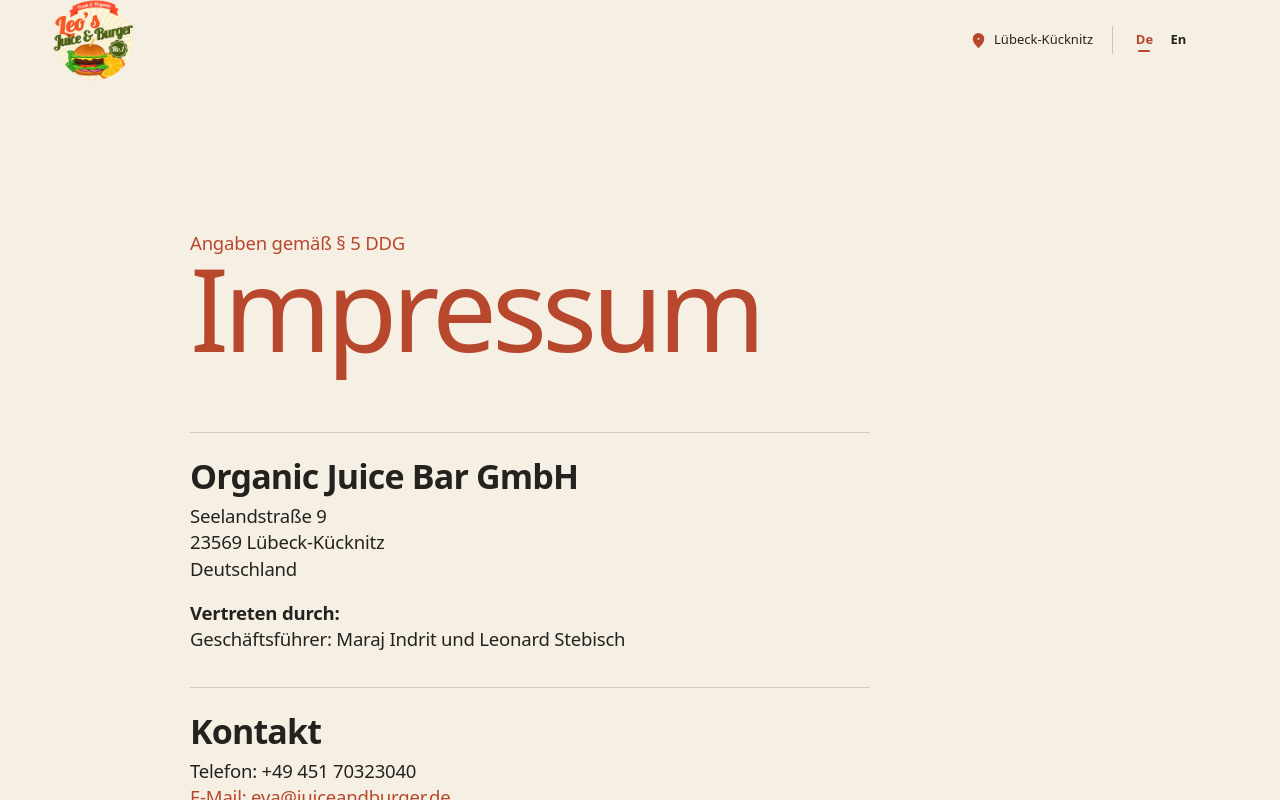
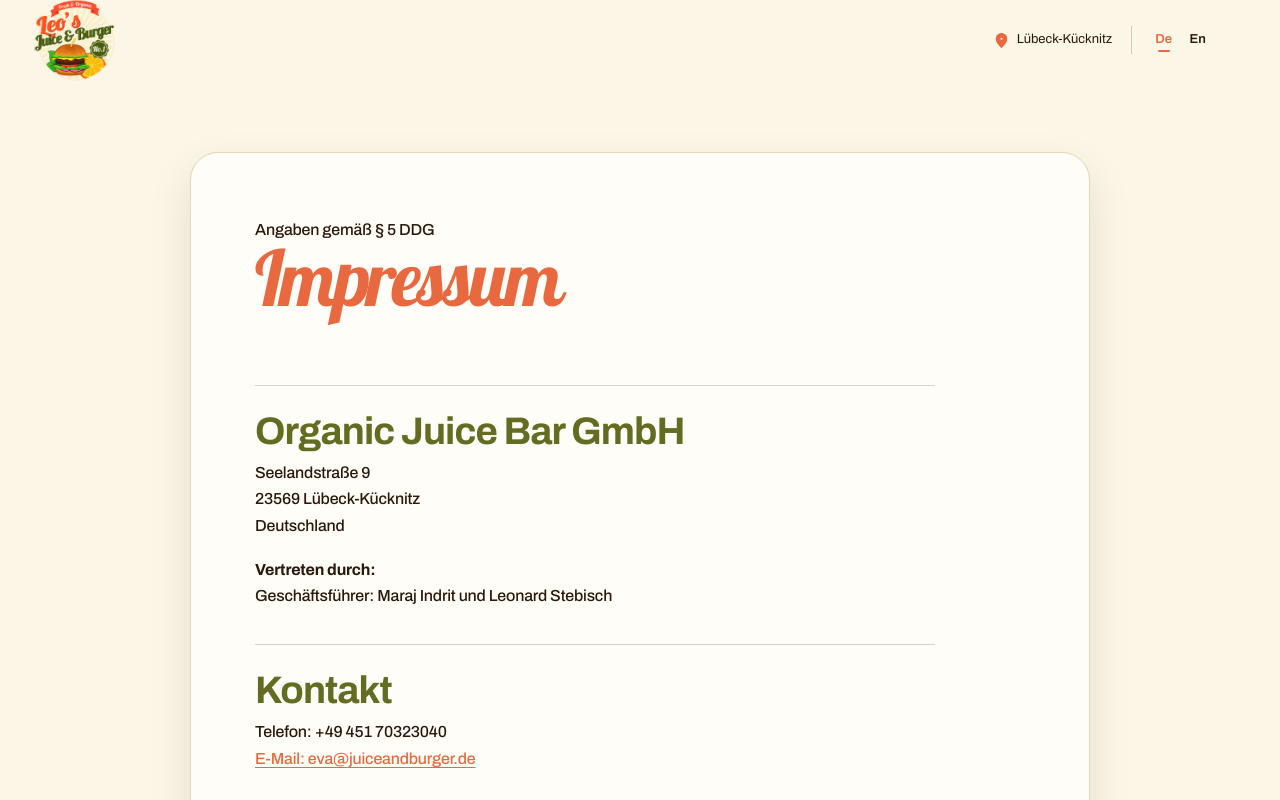
Before and after one commit to veokleo-create07/website.for.burger.leos, a Next.js app: page /de/impressum in a window 1280 px wide. Shown: the top 800 px of the page. Built offline with nearby package versions, Linux system fonts and the light colour scheme.

Commit message:
Apply warm Lobster and Archivo design system

```diff
--- a/src/app/globals.css
+++ b/src/app/globals.css
@@ -1,12 +1,12 @@
 @import "tailwindcss";
 
 @theme inline {
-  --color-cream: #f6f0e4;
-  --color-charcoal: #24221f;
-  --color-burnt-orange: #b7482d;
-  --color-olive-green: #64704a;
-  --font-heading: var(--font-bricolage-grotesque);
-  --font-body: var(--font-inter);
+  --color-cream: #fbf6e6;
+  --color-charcoal: #2b180d;
+  --color-burnt-orange: #e8693f;
+  --color-olive-green: #646c22;
+  --font-heading: var(--font-archivo);
+  --font-body: var(--font-archivo);
 }
 
 body {
@@ -104,7 +104,7 @@ summary:focus-visible {
 .site-link {
   padding: 12px 0;
   color: var(--color-charcoal);
-  font-family: var(--font-bricolage-grotesque);
+  font-family: var(--font-archivo);
   white-space: nowrap;
   font-size: 15px;
   font-weight: 600;
@@ -149,7 +149,7 @@ summary:focus-visible {
 
 .language-switcher {
   gap: 10px;
-  font-family: var(--font-bricolage-grotesque);
+  font-family: var(--font-archivo);
   font-size: 13px;
   font-weight: 600;
 }
@@ -194,7 +194,7 @@ summary:focus-visible {
   border: 2px solid var(--color-charcoal);
   border-radius: 6px;
   padding: 0 20px;
-  font-family: var(--font-bricolage-grotesque);
+  font-family: var(--font-archivo);
   font-size: 14px;
   font-weight: 650;
   transition:
@@ -351,7 +351,7 @@ summary:focus-visible {
   margin: 0;
   overflow: visible;
   color: var(--color-burnt-orange);
-  font-family: var(--font-coiny);
+  font-family: var(--font-lobster);
   font-size: clamp(150px, 20.5vw, 420px);
   font-weight: 900;
   letter-spacing: -0.06em;
@@ -430,7 +430,7 @@ summary:focus-visible {
   z-index: 4;
   opacity: 0;
   color: #f7a900;
-  font-family: var(--font-coiny);
+  font-family: var(--font-lobster);
   font-size: clamp(22px, 2.2vw, 46px);
   font-weight: 900;
   letter-spacing: -0.06em;
@@ -464,7 +464,7 @@ summary:focus-visible {
   top: 67.5%;
   left: 50%;
   color: #f2a31a;
-  font-family: var(--font-coiny);
+  font-family: var(--font-lobster);
   font-size: clamp(140px, 12.5vw, 260px);
   font-weight: 900;
   letter-spacing: -0.09em;
@@ -499,7 +499,7 @@ summary:focus-visible {
   max-width: 450px;
   margin: 0;
   color: var(--color-charcoal);
-  font-family: var(--font-bricolage-grotesque);
+  font-family: var(--font-archivo);
   font-size: clamp(20px, 1.32vw, 28px);
   font-weight: 700;
   letter-spacing: -0.035em;
@@ -704,7 +704,7 @@ summary:focus-visible {
     border-radius: 8px;
     padding: 10px 12px;
     color: var(--color-charcoal);
-    font-family: var(--font-bricolage-grotesque);
+    font-family: var(--font-archivo);
     font-size: 14px;
     font-weight: 600;
     transition: color 160ms ease, background-color 160ms ease;
@@ -913,7 +913,7 @@ summary:focus-visible {
 .reservation-label {
   display: block;
   color: var(--color-olive-green);
-  font-family: var(--font-bricolage-grotesque);
+  font-family: var(--font-archivo);
   font-size: 12px;
   font-weight: 650;
   letter-spacing: 0.08em;
@@ -923,7 +923,7 @@ summary:focus-visible {
   max-width: 420px;
   margin: 14px 0 20px;
   color: var(--color-charcoal);
-  font-family: var(--font-bricolage-grotesque);
+  font-family: var(--font-archivo);
   font-size: clamp(42px, 5vw, 74px);
   font-weight: 700;
   letter-spacing: -0.065em;
@@ -957,7 +957,7 @@ summary:focus-visible {
 
 .reservation-progress-number {
   color: var(--color-charcoal);
-  font-family: var(--font-bricolage-grotesque);
+  font-family: var(--font-archivo);
   font-size: 13px;
   font-weight: 600;
 }
@@ -1021,7 +1021,7 @@ summary:focus-visible {
 
 .reservation-section-heading strong {
   color: var(--color-charcoal);
-  font-family: var(--font-bricolage-grotesque);
+  font-family: var(--font-archivo);
   font-size: clamp(18px, 2.1vw, 26px);
   font-weight: 650;
   letter-spacing: -0.03em;
@@ -1051,7 +1051,7 @@ summary:focus-visible {
 }
 
 .reservation-calendar-header strong {
-  font-family: var(--font-bricolage-grotesque);
+  font-family: var(--font-archivo);
   font-size: 17px;
   font-weight: 650;
   text-transform: capitalize;
@@ -1087,7 +1087,7 @@ summary:focus-visible {
 .reservation-weekdays {
   margin-bottom: 7px;
   color: rgb(36 34 31 / 52%);
-  font-family: var(--font-bricolage-grotesque);
+  font-family: var(--font-archivo);
   font-size: 11px;
   font-weight: 650;
   text-align: center;
@@ -1104,7 +1104,7 @@ summary:focus-visible {
   background: transparent;
   color: var(--color-charcoal);
   cursor: pointer;
-  font-family: var(--font-bricolage-grotesque);
+  font-family: var(--font-archivo);
   font-size: 14px;
   font-weight: 600;
   transition: border-color 160ms ease, background-color 160ms ease, color 160ms ease;
@@ -1135,7 +1135,7 @@ summary:focus-visible {
 .reservation-request-fieldset legend {
   margin-bottom: 12px;
   color: var(--color-charcoal);
-  font-family: var(--font-bricolage-grotesque);
+  font-family: var(--font-archivo);
   font-size: 15px;
   font-weight: 650;
 }
@@ -1162,7 +1162,7 @@ summary:focus-visible {
   background: rgb(246 240 228 / 72%);
   color: var(--color-charcoal);
   cursor: pointer;
-  font-family: var(--font-bricolage-grotesque);
+  font-family: var(--font-archivo);
   font-size: 13px;
   font-weight: 600;
   transition: border-color 160ms ease, background-color 160ms ease, color 160ms ease, transform 160ms ease;
@@ -1202,7 +1202,7 @@ summary:focus-visible {
   gap: 8px 18px;
   margin-bottom: 32px;
   color: var(--color-olive-green);
-  font-family: var(--font-bricolage-grotesque);
+  font-family: var(--font-archivo);
   font-size: 13px;
   font-weight: 600;
 }
@@ -1271,7 +1271,7 @@ summary:focus-visible {
   border-radius: 6px;
   padding: 0 20px;
   cursor: pointer;
-  font-family: var(--font-bricolage-grotesque);
+  font-family: var(--font-archivo);
   font-size: 13px;
   font-weight: 650;
   text-align: center;
@@ -1322,7 +1322,7 @@ summary:focus-visible {
 }
 
 .reservation-summary-card strong {
-  font-family: var(--font-bricolage-grotesque);
+  font-family: var(--font-archivo);
   font-size: 18px;
   font-weight: 650;
 }
@@ -1354,7 +1354,7 @@ summary:focus-visible {
 .reservation-confirmation-summary dd {
   margin: 0;
   color: var(--color-charcoal);
-  font-family: var(--font-bricolage-grotesque);
+  font-family: var(--font-archivo);
   font-size: 13px;
   font-weight: 600;
 }
@@ -1370,7 +1370,7 @@ summary:focus-visible {
   display: grid;
   gap: 8px;
   color: var(--color-charcoal);
-  font-family: var(--font-bricolage-grotesque);
+  font-family: var(--font-archivo);
   font-size: 13px;
   font-weight: 600;
 }
@@ -1428,7 +1428,7 @@ summary:focus-visible {
   border-radius: 50%;
   background: var(--color-burnt-orange);
   color: #fff;
-  font-family: var(--font-bricolage-grotesque);
+  font-family: var(--font-archivo);
   font-size: 32px;
   font-weight: 650;
 }
@@ -1612,7 +1612,7 @@ summary:focus-visible {
 .reservation-inline-link {
   flex: 0 0 auto;
   color: var(--color-burnt-orange);
-  font-family: var(--font-bricolage-grotesque);
+  font-family: var(--font-archivo);
   font-size: 12px;
   font-weight: 650;
   text-decoration: underline;
@@ -1645,7 +1645,7 @@ summary:focus-visible {
   background: transparent;
   color: var(--color-burnt-orange);
   cursor: pointer;
-  font-family: var(--font-bricolage-grotesque);
+  font-family: var(--font-archivo);
   font-size: 13px;
   font-weight: 650;
   text-align: left;
@@ -1690,7 +1690,7 @@ summary:focus-visible {
   display: grid;
   gap: 6px;
   color: var(--color-charcoal);
-  font-family: var(--font-bricolage-grotesque);
+  font-family: var(--font-archivo);
   font-size: 12px;
   font-weight: 600;
 }
@@ -1806,7 +1806,7 @@ summary:focus-visible {
 
 .reservation-time-picker > span {
   color: var(--color-charcoal);
-  font-family: var(--font-bricolage-grotesque);
+  font-family: var(--font-archivo);
   font-size: 13px;
   font-weight: 650;
 }
@@ -1825,7 +1825,7 @@ summary:focus-visible {
     rgb(246 240 228 / 80%);
   color: var(--color-charcoal);
   cursor: pointer;
-  font-family: var(--font-bricolage-grotesque);
+  font-family: var(--font-archivo);
   font-size: 14px;
   font-weight: 600;
 }
@@ -1985,7 +1985,7 @@ summary:focus-visible {
 .favorites-kicker {
   margin: 0 0 10px;
   color: var(--color-olive-green);
-  font-family: var(--font-bricolage-grotesque);
+  font-family: var(--font-archivo);
   font-size: 13px;
   font-weight: 650;
   letter-spacing: 0.08em;
@@ -1995,7 +1995,7 @@ summary:focus-visible {
 .favorites-heading h2 {
   margin: 0;
   color: var(--color-charcoal);
-  font-family: var(--font-coiny);
+  font-family: var(--font-lobster);
   font-size: clamp(54px, 8vw, 130px);
   font-weight: 900;
   letter-spacing: -0.065em;
@@ -2065,7 +2065,7 @@ summary:focus-visible {
   z-index: 1;
   margin: 14px 0 0;
   color: var(--color-charcoal);
-  font-family: var(--font-bricolage-grotesque);
+  font-family: var(--font-archivo);
   font-size: clamp(16px, 1.5vw, 23px);
   font-weight: 650;
   letter-spacing: -0.035em;
@@ -2158,7 +2158,7 @@ summary:focus-visible {
 .voucher-kicker {
   margin: 0 0 12px;
   color: #f7a900;
-  font-family: var(--font-bricolage-grotesque);
+  font-family: var(--font-archivo);
   font-size: 13px;
   font-weight: 650;
   letter-spacing: 0.08em;
@@ -2168,7 +2168,7 @@ summary:focus-visible {
 .voucher-copy h2 {
   margin: 0;
   color: var(--color-cream);
-  font-family: var(--font-coiny);
+  font-family: var(--font-lobster);
   font-size: clamp(58px, 7vw, 118px);
   font-weight: 900;
   letter-spacing: -0.065em;
@@ -2179,7 +2179,7 @@ summary:focus-visible {
   max-width: 390px;
   margin: 24px 0 0;
   color: rgb(246 240 228 / 88%);
-  font-family: var(--font-bricolage-grotesque);
+  font-family: var(--font-archivo);
   font-size: clamp(18px, 1.65vw, 26px);
   font-weight: 600;
   letter-spacing: -0.03em;
@@ -2251,14 +2251,14 @@ summary:focus-visible {
 }
 
 .voucher-card-title {
-  font-family: var(--font-coiny);
+  font-family: var(--font-lobster);
   font-size: clamp(28px, 3vw, 44px);
   line-height: 0.9;
 }
 
 .voucher-card-subtitle,
 .voucher-card-note {
-  font-family: var(--font-bricolage-grotesque);
+  font-family: var(--font-archivo);
   font-size: 13px;
   font-weight: 600;
 }
@@ -2479,7 +2479,7 @@ summary:focus-visible {
   max-width: 900px;
   margin: 0 auto;
   color: var(--color-burnt-orange);
-  font-family: var(--font-coiny);
+  font-family: var(--font-lobster);
   font-size: clamp(58px, 8vw, 132px);
   font-weight: 900;
   letter-spacing: -0.065em;
@@ -2491,7 +2491,7 @@ summary:focus-visible {
   max-width: 560px;
   margin: 28px auto 0;
   color: var(--color-charcoal);
-  font-family: var(--font-bricolage-grotesque);
+  font-family: var(--font-archivo);
   font-size: clamp(18px, 2vw, 28px);
   font-weight: 600;
   letter-spacing: -0.035em;
@@ -2512,7 +2512,7 @@ summary:focus-visible {
   gap: 10px 34px;
   margin: 38px auto 0;
   color: rgb(36 34 31 / 78%);
-  font-family: var(--font-bricolage-grotesque);
+  font-family: var(--font-archivo);
   font-size: 15px;
   font-weight: 550;
   line-height: 1.35;
@@ -2530,7 +2530,7 @@ summary:focus-visible {
 .visit-accent {
   position: absolute;
   color: #f7a900;
-  font-family: var(--font-bricolage-grotesque);
+  font-family: var(--font-archivo);
   font-size: clamp(24px, 3vw, 42px);
   font-weight: 900;
   letter-spacing: 0.08em;
@@ -2645,7 +2645,7 @@ summary:focus-visible {
   align-items: flex-start;
   gap: 13px;
   color: var(--color-cream);
-  font-family: var(--font-bricolage-grotesque);
+  font-family: var(--font-archivo);
   font-size: 15px;
   font-weight: 600;
 }
@@ -2666,7 +2666,7 @@ summary:focus-visible {
 .site-footer-contact a,
 .site-footer-legal a {
   color: rgb(246 240 228 / 86%);
-  font-family: var(--font-bricolage-grotesque);
+  font-family: var(--font-archivo);
   font-size: 15px;
   font-weight: 550;
   transition: color 160ms ease, transform 160ms ease;
@@ -2689,7 +2689,7 @@ summary:focus-visible {
 .site-footer-contact p {
   margin: 0 0 12px;
   color: #f7a900;
-  font-family: var(--font-bricolage-grotesque);
+  font-family: var(--font-archivo);
   font-size: 14px;
   font-weight: 700;
 }
@@ -2709,7 +2709,7 @@ summary:focus-visible {
   border-top: 1px solid rgb(246 240 228 / 22%);
   padding-top: 19px;
   color: rgb(246 240 228 / 62%);
-  font-family: var(--font-bricolage-grotesque);
+  font-family: var(--font-archivo);
   font-size: 12px;
   font-weight: 500;
 }
@@ -2859,7 +2859,7 @@ summary:focus-visible {
 .site-header .mobile-menu-links a {
   padding: 4px 0;
   color: var(--color-cream);
-  font-family: var(--font-coiny);
+  font-family: var(--font-lobster);
   font-size: clamp(44px, 8vw, 92px);
   font-weight: 900;
   letter-spacing: -0.055em;
@@ -2934,7 +2934,7 @@ summary:focus-visible {
 .legal-kicker {
   margin: 0 0 14px;
   color: var(--color-burnt-orange);
-  font-family: var(--font-bricolage-grotesque), sans-serif;
+  font-family: var(--font-archivo), sans-serif;
   font-size: clamp(14px, 1.5vw, 18px);
   font-weight: 700;
 }
@@ -2942,7 +2942,7 @@ summary:focus-visible {
 .legal-content h1 {
   margin: 0 0 clamp(42px, 6vw, 72px);
   color: var(--color-burnt-orange);
-  font-family: var(--font-coiny), sans-serif;
+  font-family: var(--font-lobster), sans-serif;
   font-size: clamp(58px, 9vw, 132px);
   line-height: .9;
   letter-spacing: -.045em;
@@ -2957,14 +2957,14 @@ summary:focus-visible {
 
 .legal-content h2 {
   margin: 0 0 10px;
-  font-family: var(--font-bricolage-grotesque), sans-serif;
+  font-family: var(--font-archivo), sans-serif;
   font-size: clamp(22px, 3vw, 34px);
   line-height: 1;
 }
 
 .legal-content p {
   margin: 0;
-  font-family: var(--font-inter), sans-serif;
+  font-family: var(--font-archivo), sans-serif;
   font-size: clamp(16px, 1.7vw, 20px);
   line-height: 1.5;
 }
@@ -2987,7 +2987,7 @@ summary:focus-visible {
 /* Refined legal-page typography */
 .legal-content,
 .legal-content p {
-  font-family: var(--font-bricolage-grotesque), sans-serif;
+  font-family: var(--font-archivo), sans-serif;
 }
 
 .legal-content p {
@@ -2998,7 +2998,7 @@ summary:focus-visible {
 }
 
 .legal-content h2 {
-  font-family: var(--font-bricolage-grotesque), sans-serif;
+  font-family: var(--font-archivo), sans-serif;
   font-weight: 700;
   letter-spacing: -0.025em;
 }
@@ -3203,3 +3203,198 @@ body:has(.mobile-menu[open]) {
     font-size: clamp(2.8rem, 13vw, 5rem);
   }
 }
+
+
+/* Leo’s refreshed visual system */
+:root {
+  --leo-cream: #fbf6e6;
+  --leo-espresso: #2b180d;
+  --leo-olive: #646c22;
+  --leo-orange: #e8693f;
+  --leo-card: rgb(255 253 247);
+  --leo-sand: #e6d6b4;
+}
+
+body {
+  background: var(--leo-cream);
+  color: var(--leo-espresso);
+  font-family: var(--font-archivo), Arial, sans-serif;
+}
+
+h1, h2, h3, h4, h5, h6,
+.hero-simple-title {
+  color: var(--leo-olive);
+  font-family: var(--font-lobster), cursive;
+  font-weight: 400;
+  letter-spacing: 0;
+}
+
+.site-shell,
+.hero-card,
+.hero-simple,
+.site-footer,
+.legal-page {
+  background: var(--leo-cream);
+}
+
+.site-header {
+  padding-inline: clamp(24px, 2.5vw, 32px);
+}
+
+.site-link,
+.language-switcher,
+.location-link,
+.header-booking,
+.hero-button,
+.reservation-primary,
+.reservation-secondary,
+.reservation-inline-link,
+.site-footer,
+.site-footer-nav,
+.site-footer-contact,
+.legal-content,
+.reservation-main {
+  font-family: var(--font-archivo), Arial, sans-serif;
+}
+
+.header-booking,
+.hero-button,
+.reservation-primary,
+.reservation-secondary {
+  min-height: 52px;
+  border-radius: 999px;
+  border: 1.5px solid var(--leo-espresso);
+  padding-inline: 26px;
+  font-family: var(--font-archivo), Arial, sans-serif;
+  font-size: 13px;
+  font-weight: 700;
+  letter-spacing: .08em;
+  text-transform: uppercase;
+  box-shadow: inset 0 0 0 2px rgb(251 246 230 / 28%), 0 6px 0 rgb(232 105 63 / 18%);
+}
+
+.header-booking,
+.hero-button-primary,
+.reservation-primary {
+  background: var(--leo-orange);
+  color: var(--leo-espresso);
+}
+
+.header-booking:hover,
+.hero-button:hover,
+.reservation-primary:hover,
+.reservation-secondary:hover {
+  box-shadow: inset 0 0 0 2px rgb(251 246 230 / 32%), 0 8px 0 rgb(232 105 63 / 28%);
+  transform: translateY(-2px);
+}
+
+.hero-button-secondary,
+.reservation-secondary {
+  background: transparent;
+  color: var(--leo-olive);
+  border-color: var(--leo-olive);
+  box-shadow: inset 0 0 0 2px rgb(100 108 34 / 16%);
+}
+
+.hero-simple {
+  min-height: clamp(30rem, 65vh, 48rem);
+}
+
+.hero-simple-title {
+  color: var(--leo-olive);
+  font-size: clamp(4rem, 6.4vw, 5.125rem);
+  line-height: 1;
+}
+
+.reservation-panel,
+.reservation-summary-card,
+.reservation-inquiry,
+.legal-content {
+  background: var(--leo-card);
+  border: 1px solid var(--leo-sand);
+  border-radius: 28px;
+  box-shadow: 0 18px 44px rgb(43 24 13 / 10%);
+}
+
+.reservation-panel {
+  padding: clamp(22px, 3vw, 40px);
+}
+
+.reservation-fields input,
+.reservation-fields textarea,
+.reservation-inquiry-fields input,
+.reservation-inquiry-fields textarea,
+.reservation-time-picker select {
+  background: #fff;
+  border: 1.5px solid var(--leo-sand);
+  border-radius: 6px;
+  padding: 12px 14px;
+  color: var(--leo-espresso);
+  font-family: var(--font-archivo), Arial, sans-serif;
+}
+
+.reservation-date-selected,
+.reservation-guest-selected,
+.reservation-request-selected {
+  background: var(--leo-olive);
+  border-color: var(--leo-olive);
+  color: #fffdf7;
+}
+
+.reservation-date,
+.reservation-guest,
+.reservation-request {
+  border-color: var(--leo-sand);
+  color: var(--leo-espresso);
+}
+
+.legal-content {
+  max-width: 920px;
+  margin: clamp(28px, 6vw, 72px) auto;
+  padding: clamp(26px, 5vw, 64px);
+}
+
+.legal-content h1 {
+  font-size: clamp(3rem, 6vw, 5rem);
+}
+
+.legal-content h2 {
+  color: var(--leo-olive);
+  font-size: clamp(1.8rem, 3vw, 2.5rem);
+}
+
+.legal-content p,
+.legal-content li {
+  color: var(--leo-espresso);
+  font-size: 1rem;
+  line-height: 1.65;
+}
+
+.site-footer {
+  color: var(--leo-cream);
+  background: var(--leo-espresso);
+}
+
+.site-footer a {
+  color: var(--leo-cream);
+}
+
+@media (max-width: 767px) {
+  .hero-simple-title {
+    font-size: clamp(3.2rem, 15vw, 4.5rem);
+  }
+
+  .hero-button,
+  .header-booking,
+  .reservation-primary,
+  .reservation-secondary {
+    min-height: 50px;
+    padding-inline: 20px;
+  }
+
+  .legal-content {
+    margin: 24px 16px;
+    padding: 24px 18px;
+    border-radius: 22px;
+  }
+}
```
